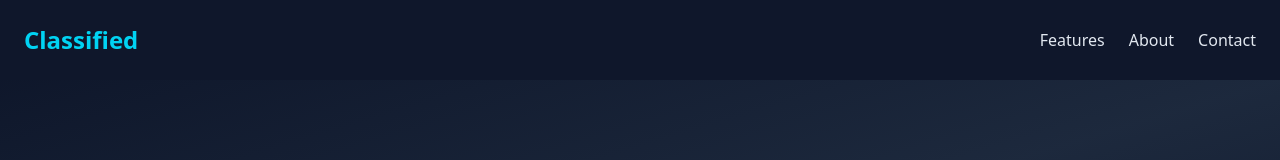
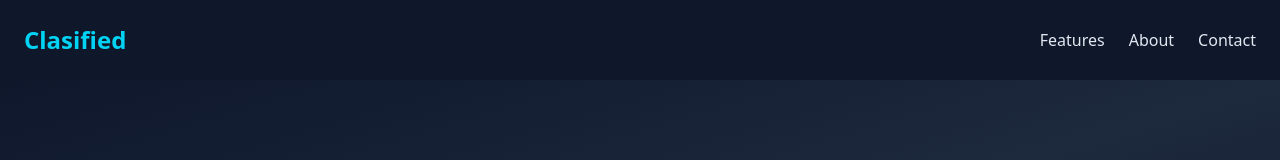
Before and after one commit to JamesDevyDev/Classified, a Next.js app: page / in a window 1280 px wide. Shown: the top 160 px of the page. Built offline with nearby package versions, Linux system fonts and the light colour scheme.

Commit message:
schedule overlap student dashboard

```diff
--- a/src/app/(main)/main/Navbar.tsx
+++ b/src/app/(main)/main/Navbar.tsx
@@ -16,7 +16,7 @@ const Navbar = () => {
     return (
         <nav className="flex flex-col md:flex-row justify-between items-center p-4 md:p-6 bg-slate-900 shadow-lg gap-4 border-b border-slate-700">
             <h1 className="text-2xl font-bold text-cyan-400">
-                Classified <span className="text-slate-300 font-normal text-lg">{authUser?.role}</span>
+                Clasified <span className="text-slate-300 font-normal text-lg">{authUser?.role}</span>
             </h1>
             <div className="flex flex-col md:flex-row gap-3 md:gap-6 items-center">
                 <a href="/admin-dashboard" className="text-slate-300 hover:text-cyan-400 transition font-medium">
--- a/src/app/layout.tsx
+++ b/src/app/layout.tsx
@@ -3,7 +3,7 @@ import "./globals.css";
 import Footer from "./Footer";
 
 export const metadata: Metadata = {
-  title: "Classified",
+  title: "Clasified",
   description: "Class Scheduling System",
 };
 
--- a/src/app/page.tsx
+++ b/src/app/page.tsx
@@ -6,7 +6,7 @@ export default function LandingPage() {
     <div className="font-sans">
       {/* Navbar */}
       <nav className="flex justify-between items-center p-6 bg-slate-900 shadow-lg">
-        <h1 className="text-2xl font-bold text-cyan-400">Classified</h1>
+        <h1 className="text-2xl font-bold text-cyan-400">Clasified</h1>
         <div className="space-x-6">
           <a href="#features" className="text-slate-200 hover:text-cyan-400 transition">Features</a>
           <a href="#about" className="text-slate-200 hover:text-cyan-400 transition">About</a>
```
